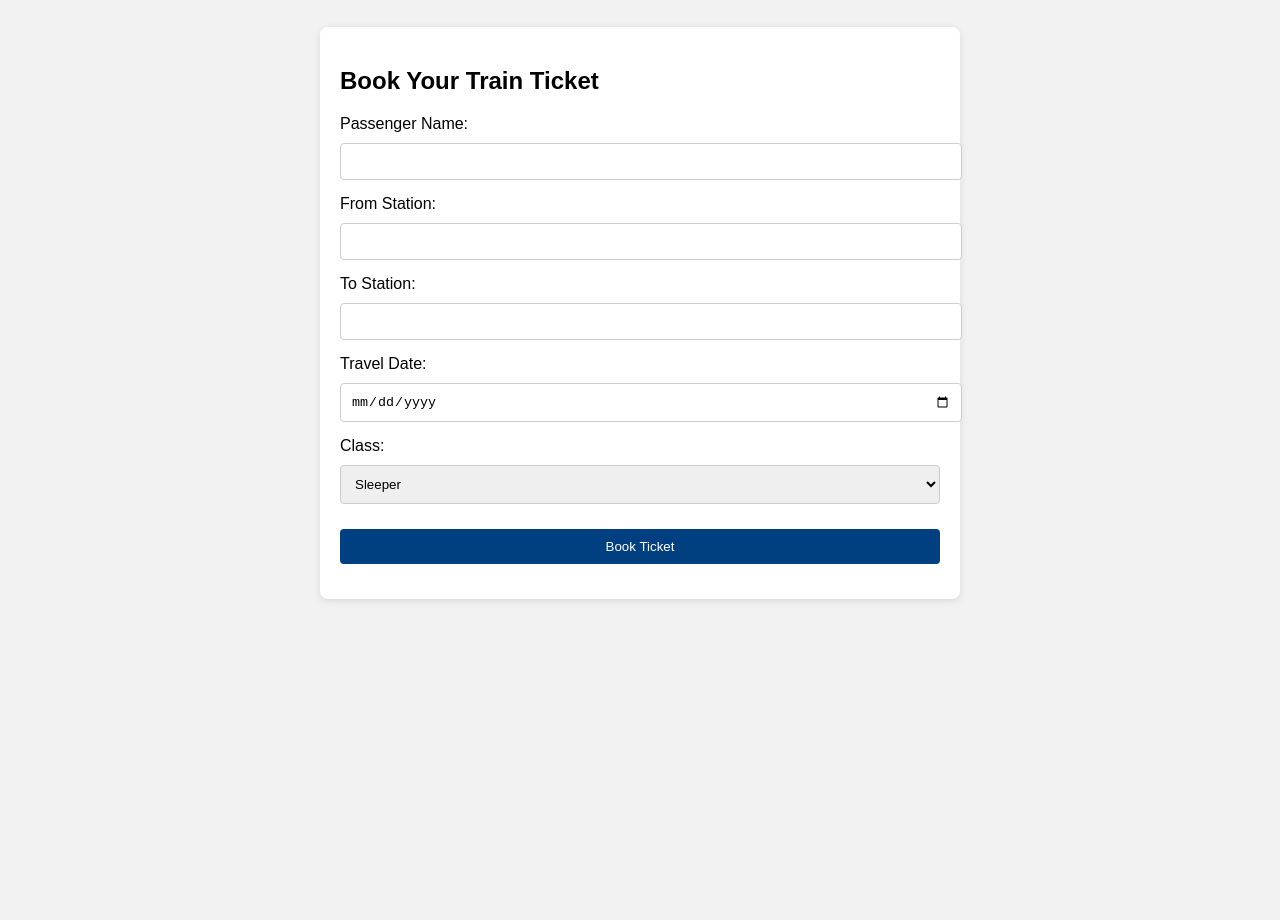
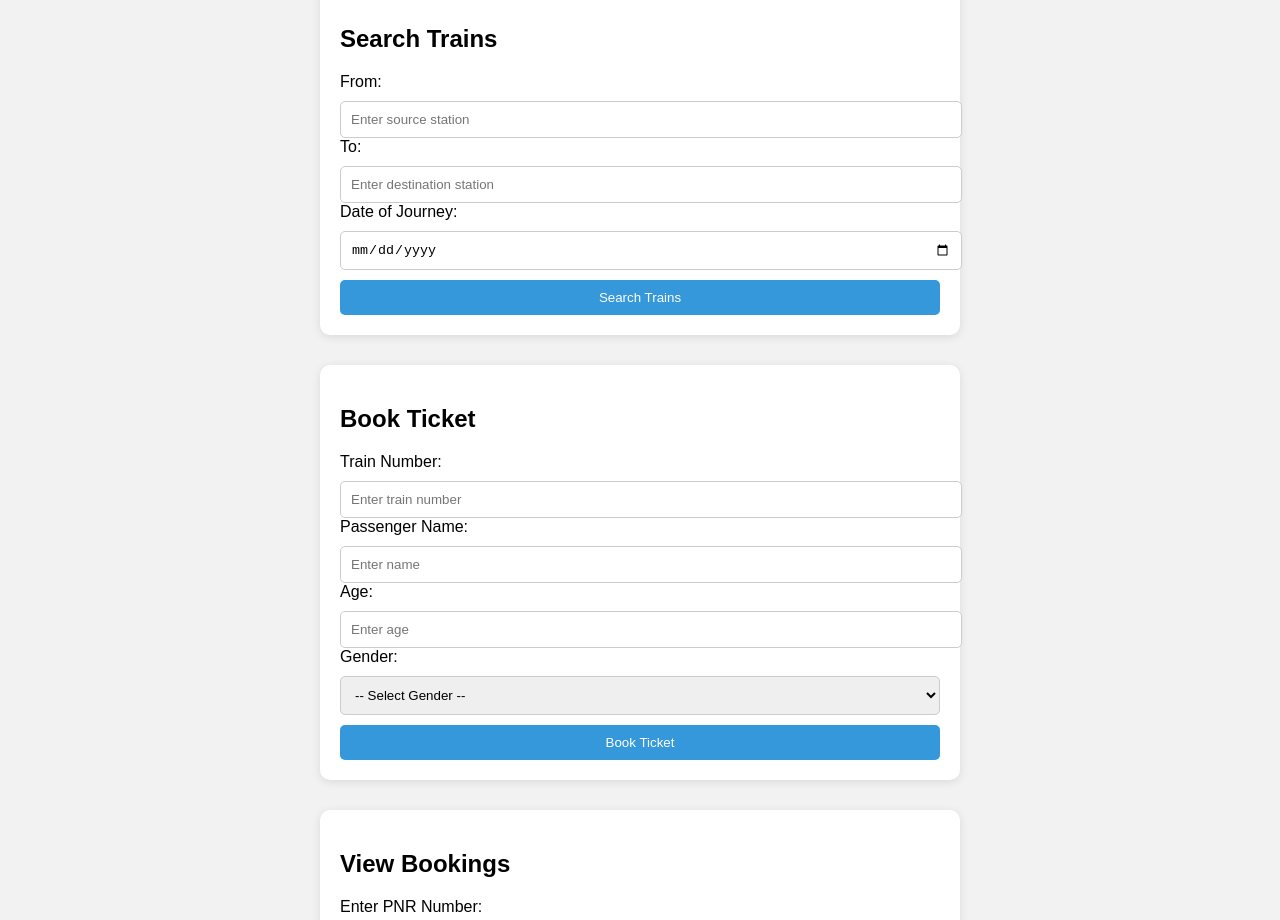
Before and after one commit to Bhagyabhavani/mini-project, a plain HTML site: page index.html in a window 1280 px wide. Shown: the part 123-1043 px from the top of the page. Before the commit the page ends 800 px from the top, so only its background shows below. Drawn offline with Linux system fonts and the light colour scheme.

Commit message:
index.html

```diff
--- a/index.html
+++ b/index.html
@@ -1,81 +1,98 @@
 <!DOCTYPE html>
-<html>
+<html lang="en">
 <head>
   <meta charset="UTF-8">
+  <meta name="viewport" content="width=device-width, initial-scale=1">
   <title>Railway Reservation System</title>
   <style>
     body {
       font-family: Arial, sans-serif;
       background: #f2f2f2;
-      margin: 0;
-      padding: 0;
+      padding: 20px;
     }
-    header {
-      background: #004080;
-      color: white;
-      padding: 20px;
+    h1 {
       text-align: center;
+      color: #2c3e50;
     }
     .container {
-      padding: 20px;
       max-width: 600px;
       margin: auto;
       background: white;
-      margin-top: 30px;
-      border-radius: 8px;
-      box-shadow: 0 2px 8px rgba(0,0,0,0.1);
+      padding: 20px;
+      border-radius: 10px;
+      box-shadow: 0 2px 10px rgba(0,0,0,0.1);
     }
     input, select, button {
       width: 100%;
       padding: 10px;
       margin-top: 10px;
-      margin-bottom: 15px;
-      border-radius: 4px;
+      border-radius: 5px;
       border: 1px solid #ccc;
     }
     button {
-      background-color: #004080;
+      background-color: #3498db;
       color: white;
       border: none;
       cursor: pointer;
     }
     button:hover {
-      background-color: #003366;
+      background-color: #2980b9;
     }
   </style>
 </head>
 <body>
 
-<header>
   <h1>Railway Reservation System</h1>
-</header>
 
-<div class="container">
-  <h2>Book Your Train Ticket</h2>
-  <form action="#" method="post">
-    <label for="name">Passenger Name:</label>
-    <input type="text" id="name" name="name" required>
+  <div class="container">
+    <h2>Search Trains</h2>
+    <form>
+      <label for="source">From:</label>
+      <input type="text" id="source" name="source" placeholder="Enter source station">
 
-    <label for="from">From Station:</label>
-    <input type="text" id="from" name="from" required>
+      <label for="destination">To:</label>
+      <input type="text" id="destination" name="destination" placeholder="Enter destination station">
 
-    <label for="to">To Station:</label>
-    <input type="text" id="to" name="to" required>
+      <label for="date">Date of Journey:</label>
+      <input type="date" id="date" name="date">
 
-    <label for="date">Travel Date:</label>
-    <input type="date" id="date" name="date" required>
+      <button type="submit">Search Trains</button>
+    </form>
+  </div>
 
-    <label for="class">Class:</label>
-    <select id="class" name="class" required>
-      <option value="sleeper">Sleeper</option>
-      <option value="ac1">AC First Class</option>
-      <option value="ac2">AC 2 Tier</option>
-      <option value="ac3">AC 3 Tier</option>
-    </select>
+  <div class="container" style="margin-top: 30px;">
+    <h2>Book Ticket</h2>
+    <form>
+      <label for="train">Train Number:</label>
+      <input type="text" id="train" name="train" placeholder="Enter train number">
 
-    <button type="submit">Book Ticket</button>
-  </form>
-</div>
+      <label for="passenger">Passenger Name:</label>
+      <input type="text" id="passenger" name="passenger" placeholder="Enter name">
+
+      <label for="age">Age:</label>
+      <input type="number" id="age" name="age" min="1" placeholder="Enter age">
+
+      <label for="gender">Gender:</label>
+      <select id="gender" name="gender">
+        <option value="">-- Select Gender --</option>
+        <option value="male">Male</option>
+        <option value="female">Female</option>
+        <option value="other">Other</option>
+      </select>
+
+      <button type="submit">Book Ticket</button>
+    </form>
+  </div>
+
+  <div class="container" style="margin-top: 30px;">
+    <h2>View Bookings</h2>
+    <form>
+      <label for="pnr">Enter PNR Number:</label>
+      <input type="text" id="pnr" name="pnr" placeholder="Enter PNR">
+
+      <button type="submit">View Booking</button>
+    </form>
+  </div>
 
 </body>
 </html>
```
